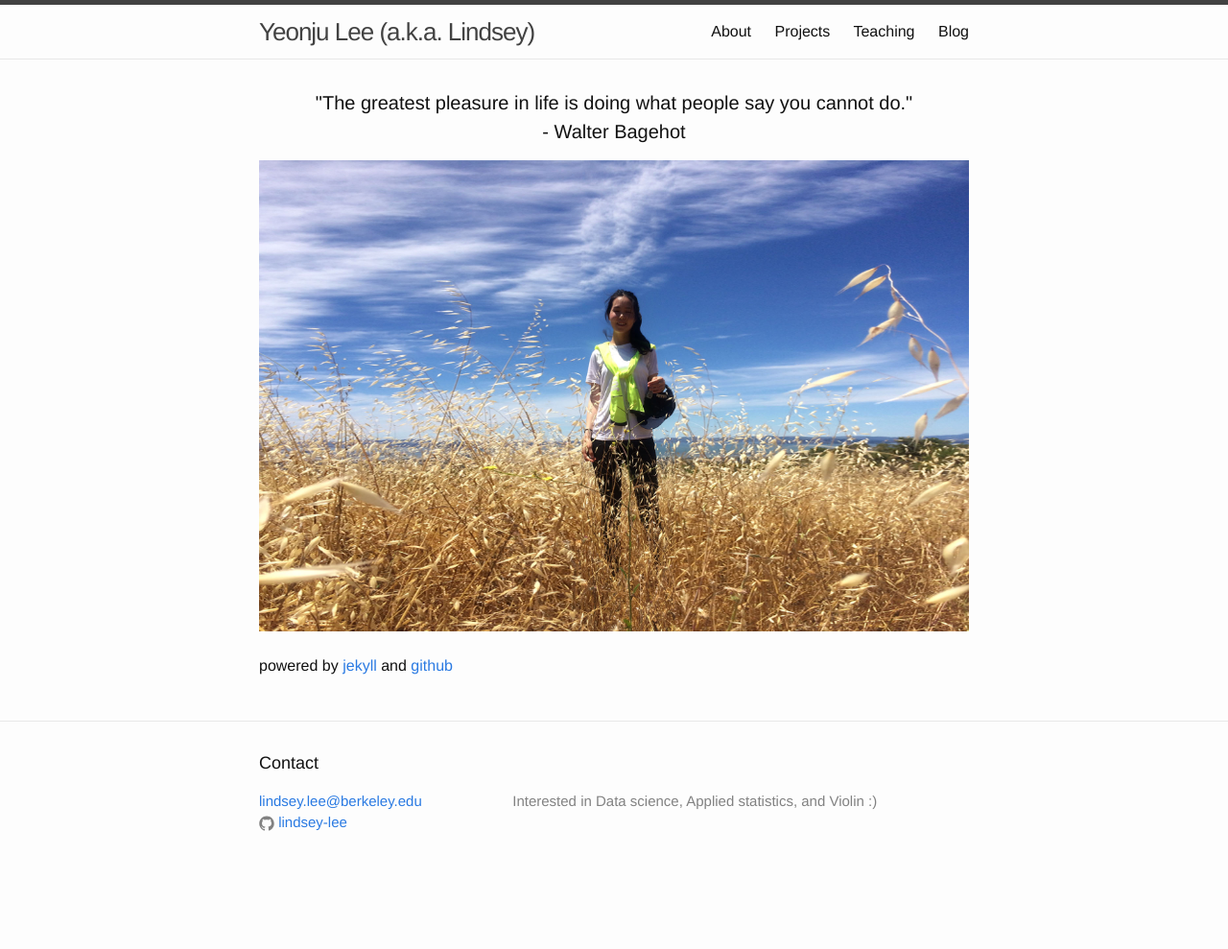
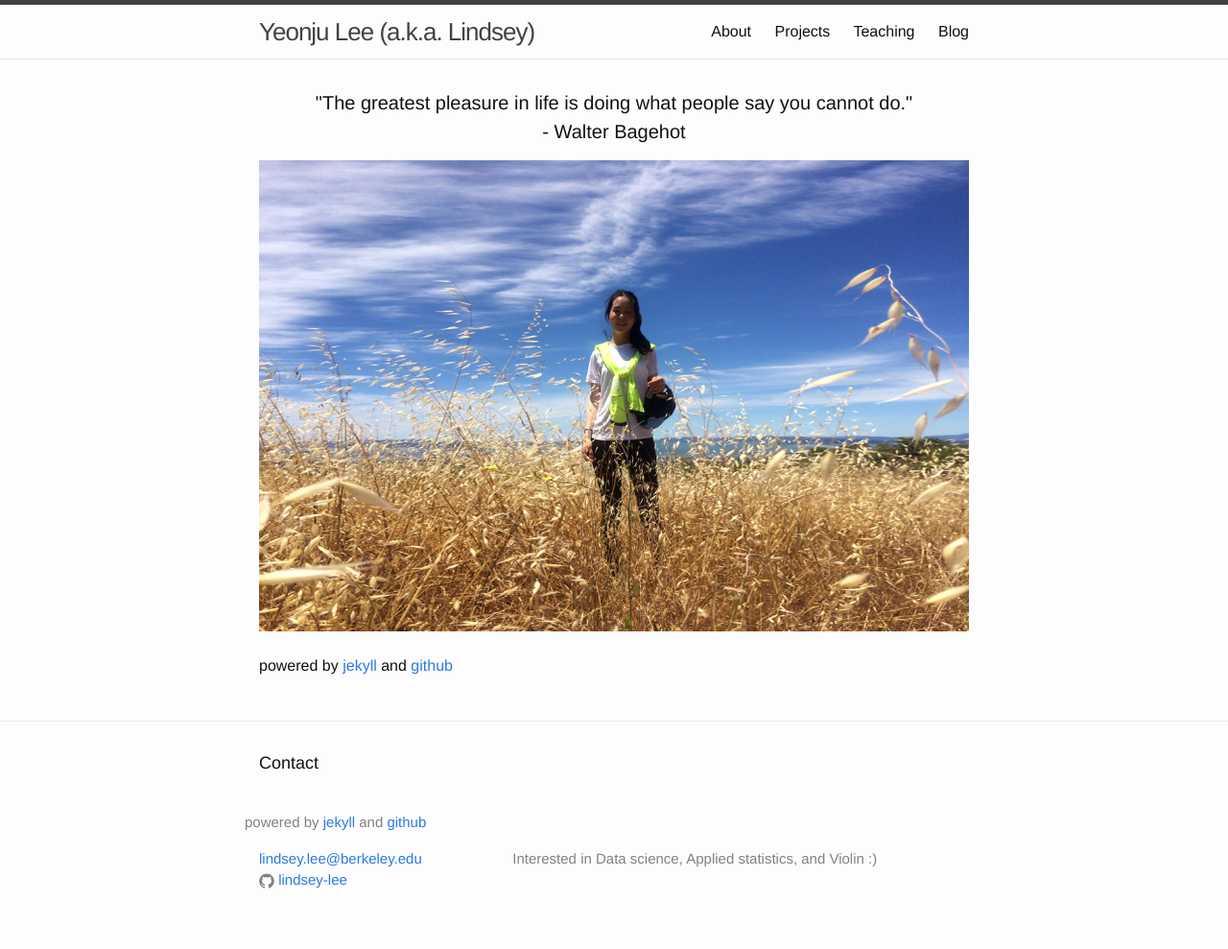
Before and after one commit to lindsey-lee/lindsey-lee.github.io, a Jekyll site: the page built from index.html, in a window 1280 px wide. Shown: the whole page at 96% size. Built offline with Jekyll 4.4.1, drawn with Linux system fonts in a browser that asks for light colours; before the commit the page ends 929 px from its top, so only the background shows below that.

Commit message:
changed footer

```diff
--- a/_includes/footer.html
+++ b/_includes/footer.html
@@ -5,6 +5,7 @@
     <h2 class="footer-heading">Contact</h2>
 
     <div class="footer-col-wrapper">
+      <p> <br />powered by <a href="https://jekyllrb.com/">jekyll</a> and <a href="https://github.com/"> github</a></p>
       <div class="footer-col footer-col-1">
         <ul class="contact-list">
           <li>{{ site.phone }}</li>
@@ -15,6 +16,7 @@
           {% endif %}
         </ul>
       </div>
+
 
       <!-- <div class="footer-col footer-col-2">
         <ul class="social-media-list">
```
